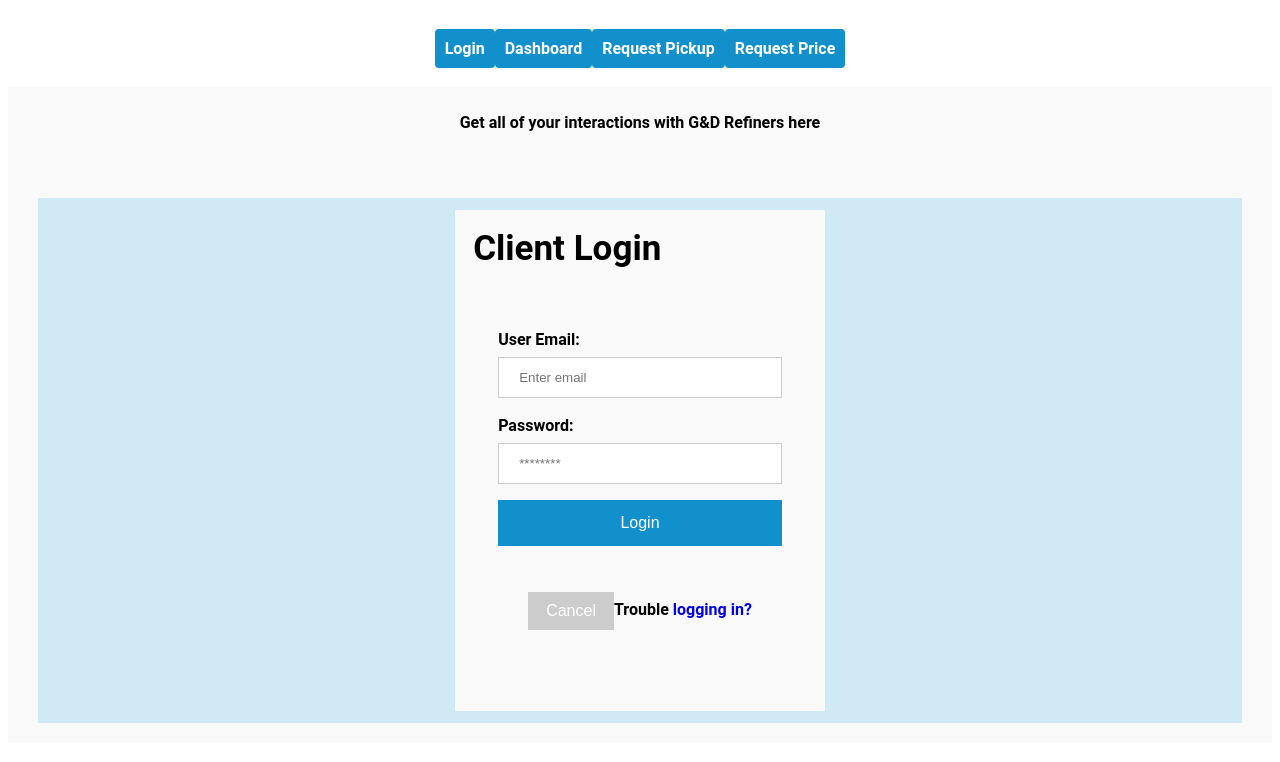
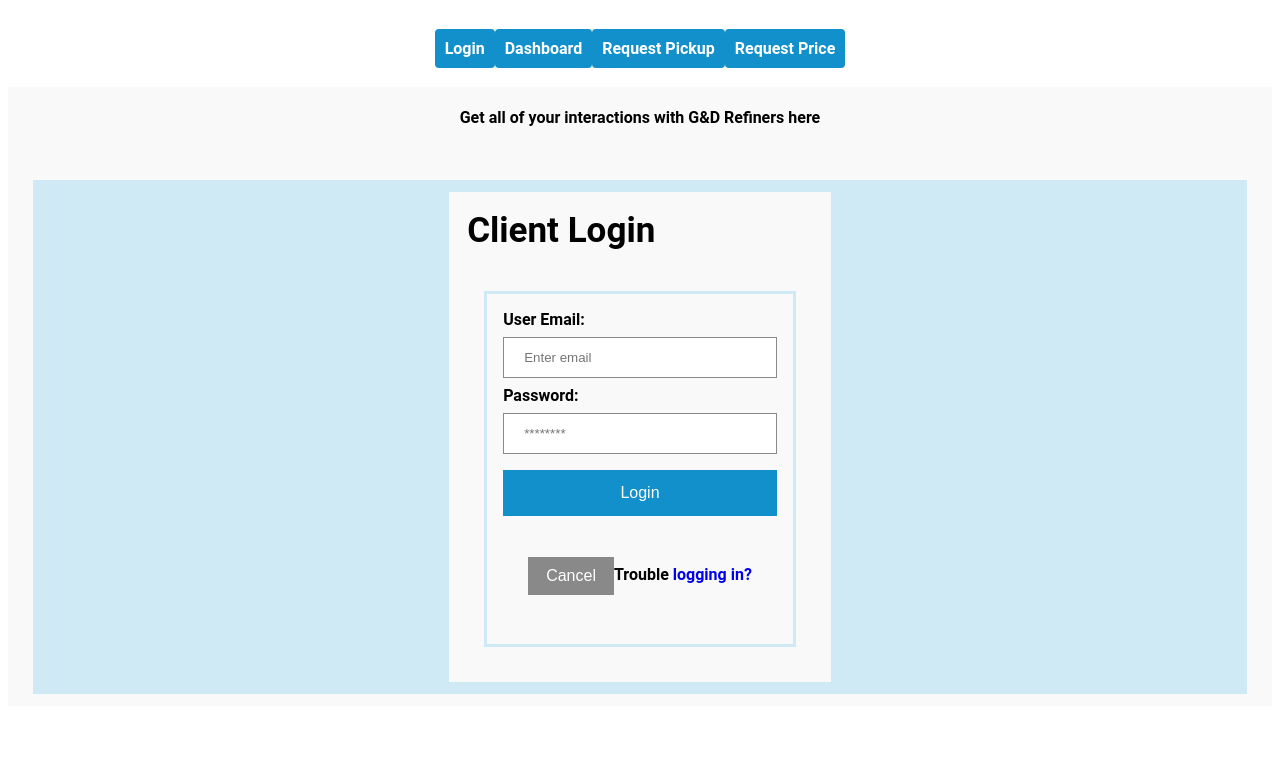
Before and after one commit to Wormhole616/GroupProject3, a React (Vite) app in the folder client/: page /login in a window 1280 px wide. Shown: the top 762 px of the page. Built offline with nearby package versions, Linux system fonts and the light colour scheme.

Commit message:
insert styling from mockup project. Comment out pickup.css.

```diff
--- a/client/src/pages/Pickup/TimePicker.css
+++ b/client/src/pages/Pickup/TimePicker.css
@@ -1,7 +1,48 @@
-label {
-margin-top: 10px;
+:root {
+  --primary: #1290cb;
+  --secondary: #59b2dc;
+  --tertiary: #cfeaf5;
+  --greyfont: #898989;
+  --white: #fff;
 }
 
+
+
+form {
+  border: 3px solid var(--tertiary);
+  display: flex;
+  flex-direction: column;
+  color: black;
+  font-weight: bold;
+  padding: 16px;
+  margin: 10px;
+}
+
+button .submit{
+  background-color: var(--primary);
+  color: white;
+  font-size: medium;
+  border: none;
+  cursor: pointer;
+
+}
+
+/*
+label {
+  margin: 20px;
+} */
+
+.container {
+  /* display: flex;
+  flex-direction: column;
+  line-height: normal; */
+  padding: 12px;
+}
+
+
+label.addressLbl {
+  margin-top: 50px;
+}
 .react-time-picker {
   display: inline-flex;
   position: relative;
@@ -14,19 +55,18 @@
   -moz-box-sizing: border-box;
   -webkit-box-sizing: border-box;
   box-sizing: border-box;
-
 }
 
 .react-time-picker--disabled {
-  background-color: #f0f0f0;
-  color: #6d6d6d;
+  background-color: var(--tertiary);
+  color: var(--greyfont);
 }
 
 .react-time-picker__wrapper {
   display: flex;
   flex-grow: 1;
   flex-shrink: 0;
-  background-color: #fff;
+  background-color: var(--white);
 }
 
 .react-time-picker__inputGroup {
@@ -39,7 +79,7 @@
 .react-time-picker__inputGroup__divider {
   padding: 1px 0;
   white-space: normal;
-  background-color: #fff;
+  background-color: var(--white);
 }
 
 .react-time-picker__inputGroup__divider,
@@ -53,7 +93,7 @@
   position: relative;
   padding: 0 1px;
   border: 0;
-  background: #fff;
+  background: var(--white);
   color: black;
   font: inherit;
   box-sizing: content-box;
@@ -84,12 +124,15 @@
   -webkit-appearance: menulist;
   -moz-appearance: menulist;
   appearance: menulist;
+  width: 100%;
+
 }
 
 .react-time-picker__button {
   border: 0;
   background: transparent;
   padding: 4px 6px;
+
 }
 
 .react-time-picker__button:enabled {
@@ -98,11 +141,11 @@
 
 .react-time-picker__button:enabled:hover .react-time-picker__button__icon,
 .react-time-picker__button:enabled:focus .react-time-picker__button__icon {
-  stroke: #0078d7;
+  stroke: var(--primary);
 }
 
 .react-time-picker__button:disabled .react-time-picker__button__icon {
-  stroke: #6d6d6d;
+  stroke: var(--greyfont);
 }
 
 .react-time-picker__button svg {
@@ -114,8 +157,8 @@
   height: 200px;
   max-width: 100vw;
   padding: 25px;
-  background-color: rgb(246, 242, 242);
-  border: thin solid #a0a096;
+  background-color: var(--secondary);
+  border: thin solid var(--greyfont);
   z-index: 1;
 }
 
--- a/client/src/pages/Pickup/pickup.css
+++ b/client/src/pages/Pickup/pickup.css
@@ -1,4 +1,4 @@
-.container {
+/* .container {
     margin: 10px;
 }
 
@@ -8,4 +8,4 @@
     flex-direction: column;
     color: black;
     font-weight: bold;
-  }
+  } */
--- a/client/src/pages/Pickup/pickup.jsx
+++ b/client/src/pages/Pickup/pickup.jsx
@@ -1,21 +1,18 @@
-import { useQuery, useMutation } from '@apollo/client';
-import './pickup.css'
-import TimePicker from 'react-time-picker';
+import { useQuery, useMutation } from "@apollo/client";
+// import "./pickup.css";
+import TimePicker from "react-time-picker";
 import React, { useState } from "react";
 import DatePicker from "react-datepicker";
-import './TimePicker.css';
-import 'react-clock/dist/Clock.css';
-import { ADD_PICKUP } from '../../utils/mutations';
-import auth from '../../utils/auth';
+import "./TimePicker.css";
+import "react-clock/dist/Clock.css";
+import { ADD_PICKUP } from "../../utils/mutations";
+import auth from "../../utils/auth";
 
 import { QUERY_ME } from "../../utils/queries";
 import "react-datepicker/dist/react-datepicker.css";
 // CSS Modules, react-datepicker-cssmodules.css
- import 'react-datepicker/dist/react-datepicker-cssmodules.css';
-import dayjs from 'dayjs';
-
-
-
+import "react-datepicker/dist/react-datepicker-cssmodules.css";
+import dayjs from "dayjs";
 
 const Pickup = () => {
   const [addPickup] = useMutation(ADD_PICKUP);
@@ -26,26 +23,26 @@
   const lastPickup = pickups[pickups?.length - 1] || {};
 
   const [startDate, setStartDate] = useState(new Date());
-  const [time, setTime] = useState('10:00');
+  const [time, setTime] = useState("10:00");
 
   const [formData, setFormData] = useState({
-    Date: '',
-    Time: '',
-    Location: '',
-    Notes: ''
+    Date: "",
+    Time: "",
+    Location: "",
+    Notes: "",
   });
 
   async function handleSubmit(event) {
     event.preventDefault();
 
-    const location = document.getElementById('location').value;
-    const notes = document.getElementById('notes').value;
+    const location = document.getElementById("location").value;
+    const notes = document.getElementById("notes").value;
 
     setFormData({
       Date: startDate,
       Time: time,
       Location: location,
-      Notes: notes
+      Notes: notes,
     });
 
     console.log(formData);
@@ -56,32 +53,32 @@
         Date: startDate,
         Time: time,
         Location: location,
-        Notes: notes
+        Notes: notes,
       },
     });
     window.location.reload();
-
   }
 
   if (loading) {
-    return <h2>Loading</h2>
+    return <h2>Loading</h2>;
   }
 
-
-
   if (!auth.loggedIn()) {
-    return <h1>Please login to access this page</h1>
+    return <h1>Please login to access this page</h1>;
   }
 
   return (
     <div className="container">
-
       <form onSubmit={handleSubmit}>
-        <DatePicker selected={startDate} onChange={(date) => setStartDate(date)} />
-
+        <label>Select a date:</label>
+        <DatePicker
+          selected={startDate}
+          onChange={(date) => setStartDate(date)}
+        />
+        <label>Enter a time:</label>
         <TimePicker onChange={setTime} value={time} />
 
-        <label>Location: </label>
+        <label className="addressLbl">Enter address location:</label>
         <input type="text" name="Location" id="location" />
 
         <label> Notes: </label>
@@ -90,27 +87,21 @@
         <button type="submit">Submit</button>
       </form>
 
-      {
-        (lastPickup?.Date) ?
-          (
+      {lastPickup?.Date ? (
         <div>
-
-              <p>Date: {dayjs.unix(parseInt(lastPickup.Date/1000)).format("MMM/DD/YYYY")}</p>
+          <p>
+            Date:{" "}
+            {dayjs.unix(parseInt(lastPickup.Date / 1000)).format("MMM/DD/YYYY")}
+          </p>
           <p>Time: {lastPickup.Time}</p>
           <p>Location: {lastPickup.Location}</p>
           <p>Notes: {lastPickup.Notes}</p>
         </div>
-          ) :
-          (
+      ) : (
         <h1>No pickup requested</h1>
-          )
-      }
-
+      )}
     </div>
-
-
-
   );
-}
+};
 
 export default Pickup;
```
Lines whose indentation alone changed are shown as unchanged.
